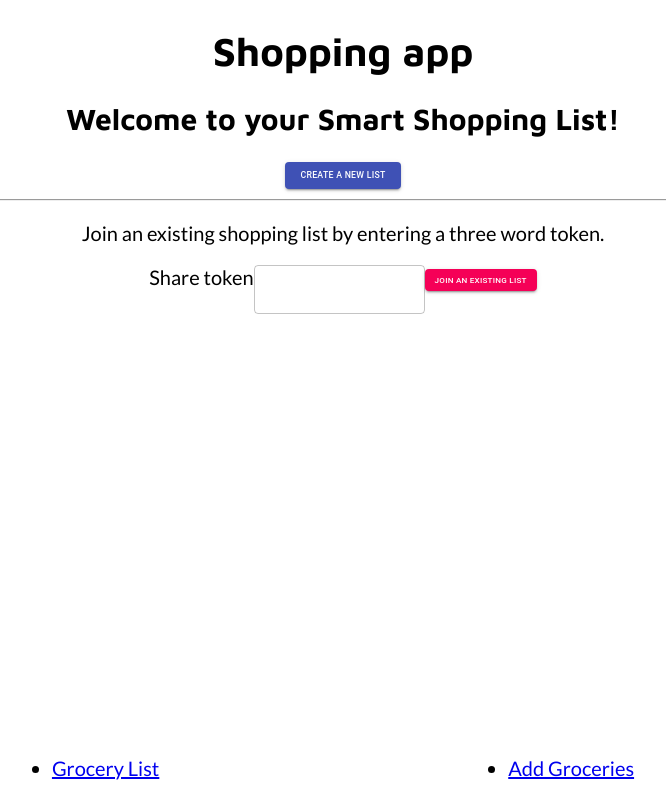
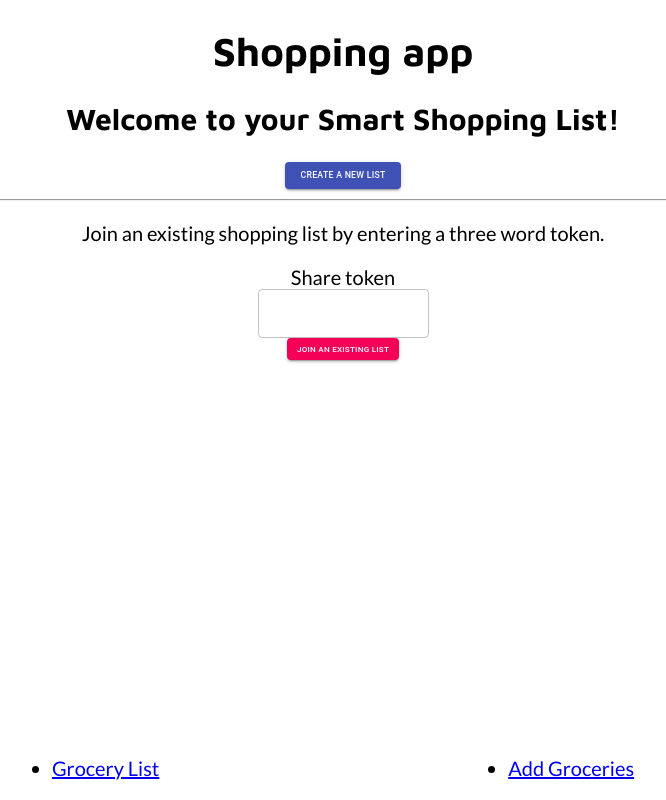
Before and after one commit to the-collab-lab/tcl-22-smart-shopping-list, a React (Create React App) app: page / in a window 1280 px wide. Shown: the whole page, without its empty margins (297-963 px from the left). Built offline with nearby package versions, Linux system fonts and the light colour scheme.

Commit message:
chore: move ShareToken.js to components folder

```diff
--- a/src/ShareToken.js
+++ b/src/components/ShareToken/ShareToken.js
@@ -1,7 +1,8 @@
 import React, { useState } from 'react';
 import { Button, TextField } from '@material-ui/core';
-import { db } from './lib/firebase';
+import { db } from './../../lib/firebase';
 import { withSnackbar } from 'notistack';
+import { StyledForm } from './elements';
 
 const ShareToken = (props) => {
   const [shareToken, setShareToken] = useState(null);
@@ -37,7 +38,7 @@ const ShareToken = (props) => {
   return (
     <>
       <p>Join an existing shopping list by entering a three word token.</p>
-      <form id="shareToken" onSubmit={onSubmitHandler}>
+      <StyledForm id="shareToken" onSubmit={onSubmitHandler}>
         <label htmlFor="shareToken">Share token</label>
         <TextField variant="outlined" onChange={onChangeHandler} required />
         <Button
@@ -48,7 +49,7 @@ const ShareToken = (props) => {
         >
           Join an existing list
         </Button>
-      </form>
+      </StyledForm>
     </>
   );
 };
--- /dev/null
+++ b/src/components/ShareToken/index.js
@@ -0,0 +1 @@
+export { default } from './ShareToken';
--- a/src/components/index.js
+++ b/src/components/index.js
@@ -1,6 +1,5 @@
-import Button from './Button';
 import Modal from './Modal';
-import TextField from './TextField';
+import ShareToken from './ShareToken';
 
 // Then you can export all of the components from here
-export { Button, Modal, TextField };
+export { Modal, ShareToken };
--- a/src/pages/Welcome/Welcome.js
+++ b/src/pages/Welcome/Welcome.js
@@ -1,7 +1,7 @@
 import React from 'react';
 import { Button } from '@material-ui/core';
 import getToken from '../../lib/tokens';
-import ShareToken from '../../ShareToken';
+import ShareToken from '../../components/ShareToken';
 
 const Welcome = (props) => {
   const storeToken = () => {
```
Also changed, not shown: src/components/ShareToken/elements.js (renamed from src/pages/AddItems/elements.js).
